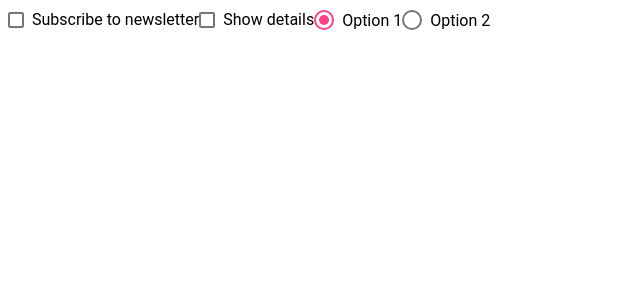
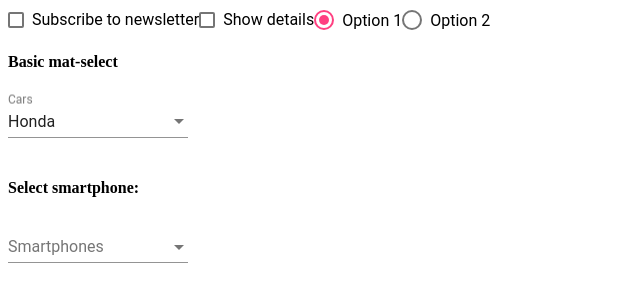
Before and after one commit to ig90/angular-material-demo, an Angular app: page / in a window 1280 px wide. Shown: the top 302 px of the page, without its empty margins (0-640 px from the left). Built offline with nearby package versions, Linux system fonts and the light colour scheme.

Commit message:
added Select

```diff
--- a/src/app/app.component.html
+++ b/src/app/app.component.html
@@ -14,4 +14,25 @@
     <mat-radio-button value="2">Option 2</mat-radio-button>
   </mat-radio-group>
 
+
+  <h4>Basic mat-select</h4>
+  <mat-form-field>
+    <mat-select placeholder="Cars" [(ngModel)]="car">
+      <mat-option *ngFor="let car of cars" [value]="car.value">
+        {{ car.viewValue }}
+      </mat-option>
+    </mat-select>
+  </mat-form-field>
+
+  <h4>Select smartphone:</h4>
+  <mat-form-field>
+    <mat-select placeholder="Smartphones">
+      <mat-option *ngFor="let smartphone of smartphones" [value]="smartphone.id">
+        {{ smartphone.name }}
+      </mat-option>
+    </mat-select>
+  </mat-form-field>
+
+
+
 <router-outlet></router-outlet>
--- a/src/app/app.component.ts
+++ b/src/app/app.component.ts
@@ -1,4 +1,14 @@
 import { Component } from '@angular/core';
+
+export interface Cars {
+  value: string;
+  viewValue: string;
+}
+
+export interface Smartphones {
+  id: number;
+  name: string;
+}
 
 @Component({
   selector: 'app-root',
@@ -9,6 +19,24 @@ export class AppComponent {
   title = 'angular-material-demo';
   isChecked = false;
 
+  car = '2';
+
+  cars: Cars[] = [
+    { value: '1', viewValue: 'Toyota' },
+    { value: '2', viewValue: 'Honda' },
+    { value: '3', viewValue: 'Mazda' },
+    { value: '4', viewValue: 'Lexus' },
+  ];
+
+  smartphones: Smartphones[] = [
+    { id: 1, name: 'Xiaomi' },
+    { id: 2, name: 'Samsung' },
+    { id: 3, name: 'Huawei' },
+    { id: 4, name: 'OnePlus' },
+    { id: 5, name: 'Iphone' }
+
+  ];
+
   onChange($event) {
     console.log($event);
   }
--- a/src/app/app.module.ts
+++ b/src/app/app.module.ts
@@ -9,6 +9,8 @@ import { AppComponent } from './app.component';
 // Material modules:
 import { MatCheckboxModule } from '@angular/material/checkbox';
 import { MatRadioModule } from '@angular/material/radio';
+import { MatSelectModule } from '@angular/material/select';
+import { FormsModule } from '@angular/forms';
 
 
 @NgModule({
@@ -20,7 +22,9 @@ import { MatRadioModule } from '@angular/material/radio';
     AppRoutingModule,
     BrowserAnimationsModule,
     MatCheckboxModule,
-    MatRadioModule
+    MatRadioModule,
+    MatSelectModule,
+    FormsModule
   ],
   providers: [],
   bootstrap: [AppComponent]
```
